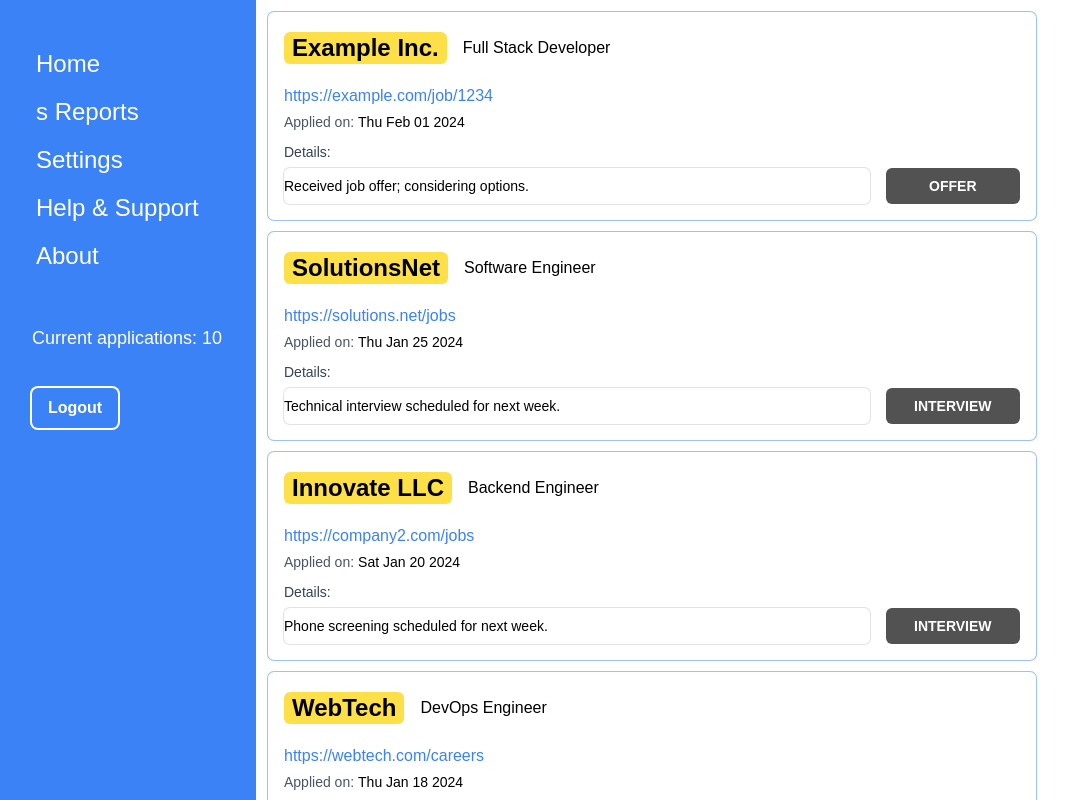
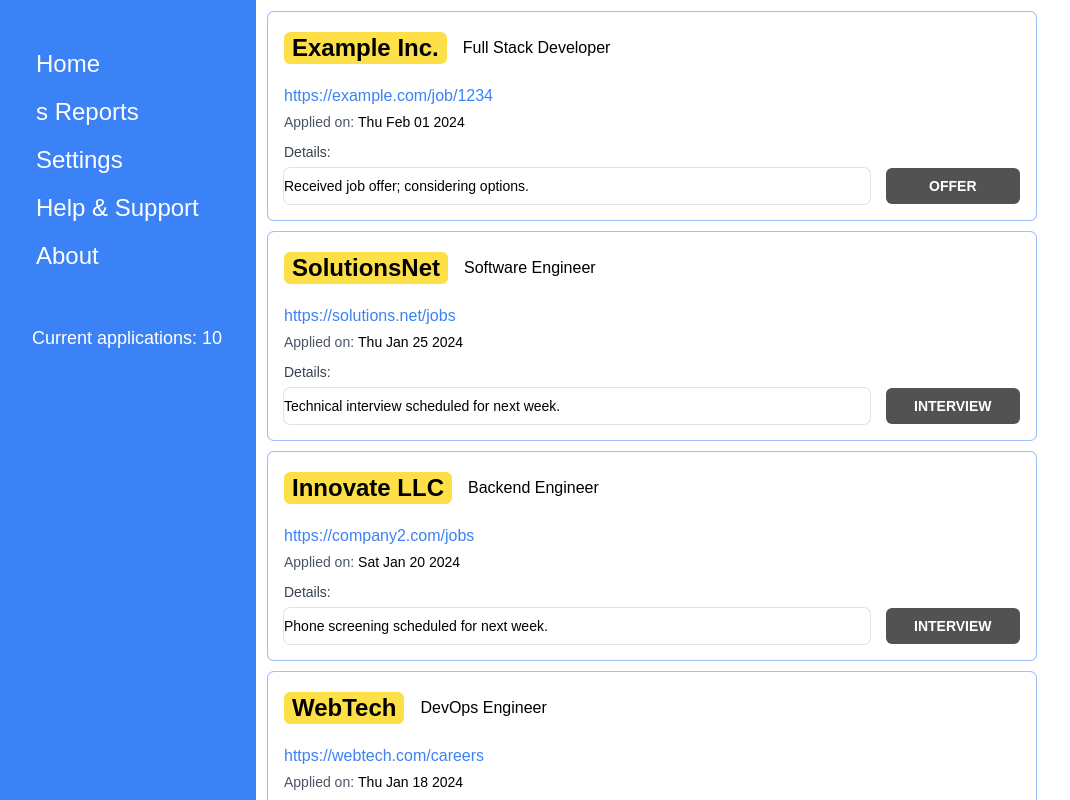
Before and after one commit to cswebdev/nextJS-application-tracker, a Next.js app: page / in a window 1280 px wide. Shown: the whole page, without its empty margins (0-1070 px from the left). Built offline with nearby package versions, Linux system fonts and the light colour scheme.

Commit message:
installed uuid

```diff
--- a/package.json
+++ b/package.json
@@ -11,7 +11,8 @@
   "dependencies": {
     "next": "15.0.2",
     "react": "19.0.0-rc-02c0e824-20241028",
-    "react-dom": "19.0.0-rc-02c0e824-20241028"
+    "react-dom": "19.0.0-rc-02c0e824-20241028",
+    "uuid": "^11.0.3"
   },
   "devDependencies": {
     "@types/node": "^20",
--- a/src/app/components/sidebar.tsx
+++ b/src/app/components/sidebar.tsx
@@ -28,9 +28,9 @@ export const Sidebar = () => {
                   <div className="my-1 flex text-lg">
                      Current applications: {dummyData.length}
                   </div>
-                  <button className="mt-8 rounded-md px-4 py-2 font-bold ring-2 ring-white">
+                  {/* <button className="mt-8 rounded-md px-4 py-2 font-bold ring-2 ring-white">
                      Logout
-                  </button>
+                  </button> */}
                </div>
             </div>
          </div>
```
Also changed, not shown: 1 other file (tests, documents, lock files or other folders).
